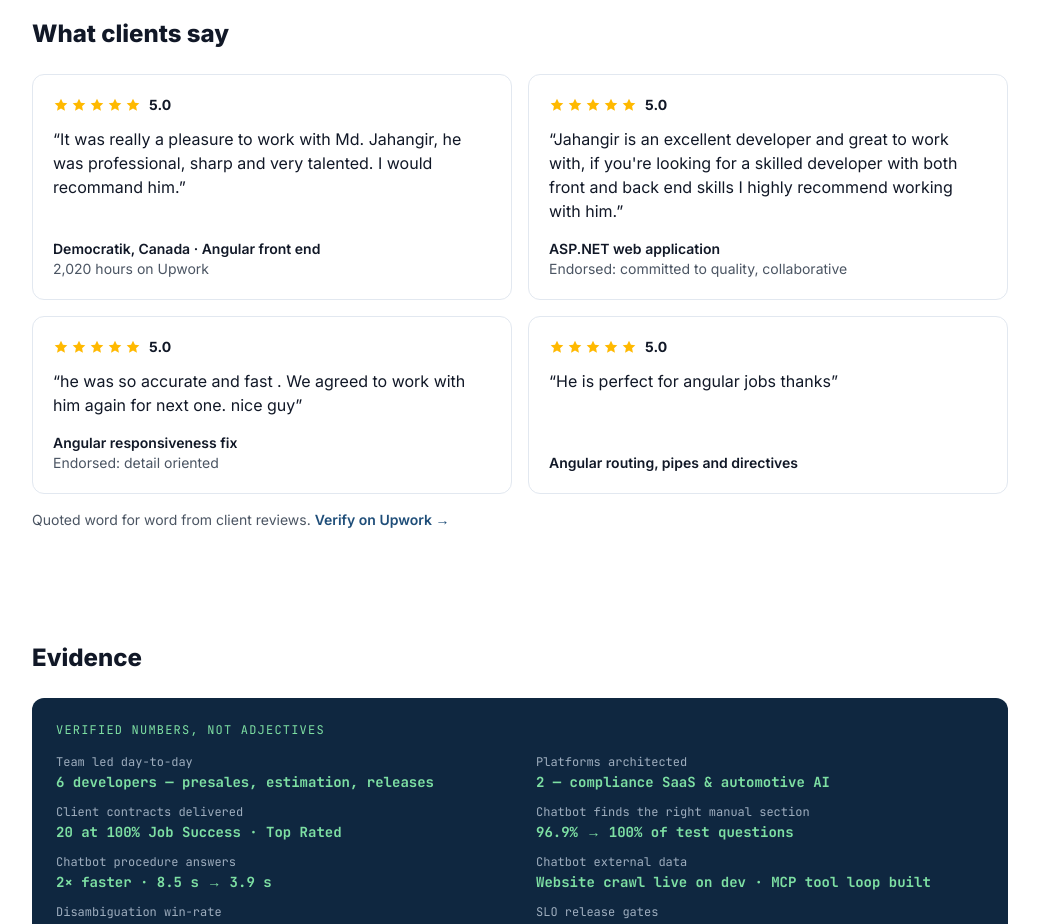
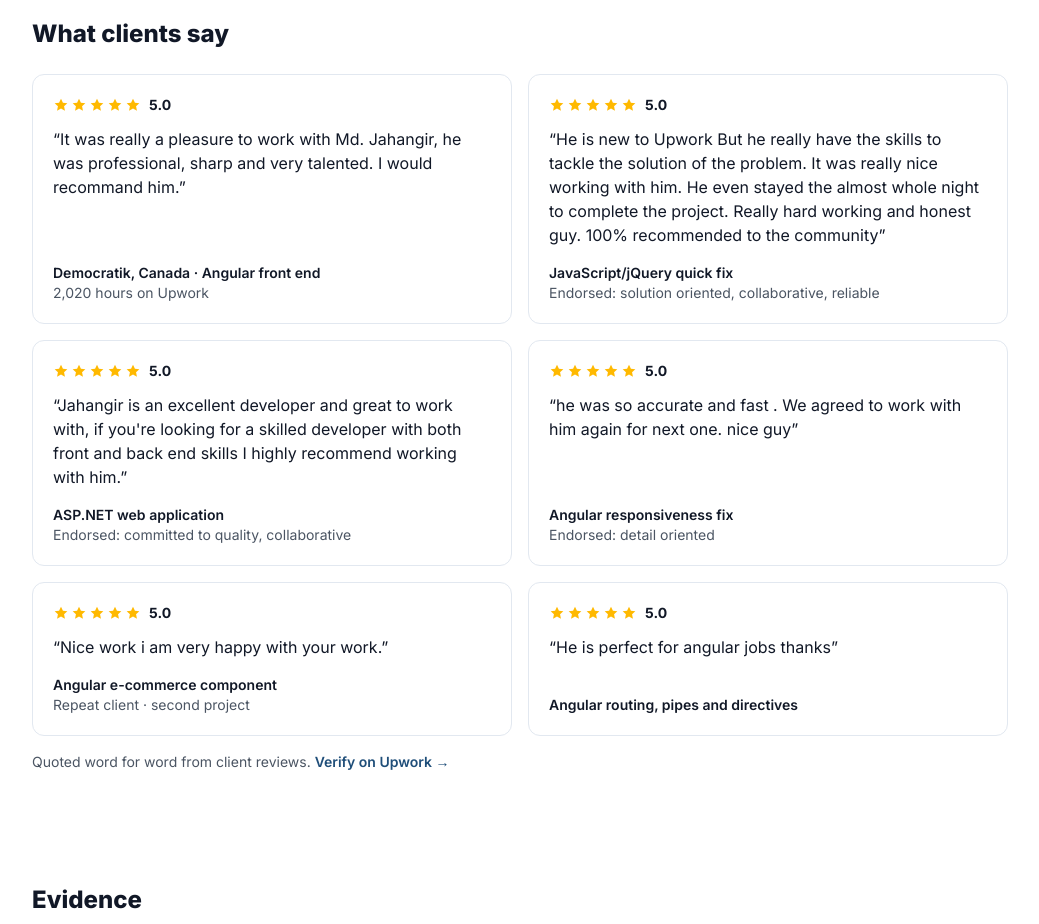
Before and after one commit to jnabin/portfolio, a Next.js app: page / in a window 1280 px wide. Shown: the part 2100-3024 px from the top of the page, without its empty margins (120-1159 px from the left). Built offline with nearby package versions, Linux system fonts and the light colour scheme.

Commit message:
feat: show six verbatim Upwork client reviews

```diff
--- a/content/site.ts
+++ b/content/site.ts
@@ -104,6 +104,12 @@ export const site = {
       rating: 5,
     },
     {
+      quote: "He is new to Upwork But he really have the skills to tackle the solution of the problem. It was really nice working with him. He even stayed the almost whole night to complete the project. Really hard working and honest guy. 100% recommended to the community",
+      context: "JavaScript/jQuery quick fix",
+      detail: "Endorsed: solution oriented, collaborative, reliable",
+      rating: 5,
+    },
+    {
       quote: "Jahangir is an excellent developer and great to work with, if you're looking for a skilled developer with both front and back end skills I highly recommend working with him.",
       context: "ASP.NET web application",
       detail: "Endorsed: committed to quality, collaborative",
@@ -113,6 +119,12 @@ export const site = {
       quote: "he was so accurate and fast . We agreed to work with him again for next one. nice guy",
       context: "Angular responsiveness fix",
       detail: "Endorsed: detail oriented",
+      rating: 5,
+    },
+    {
+      quote: "Nice work i am very happy with your work.",
+      context: "Angular e-commerce component",
+      detail: "Repeat client · second project",
       rating: 5,
     },
     {
```
